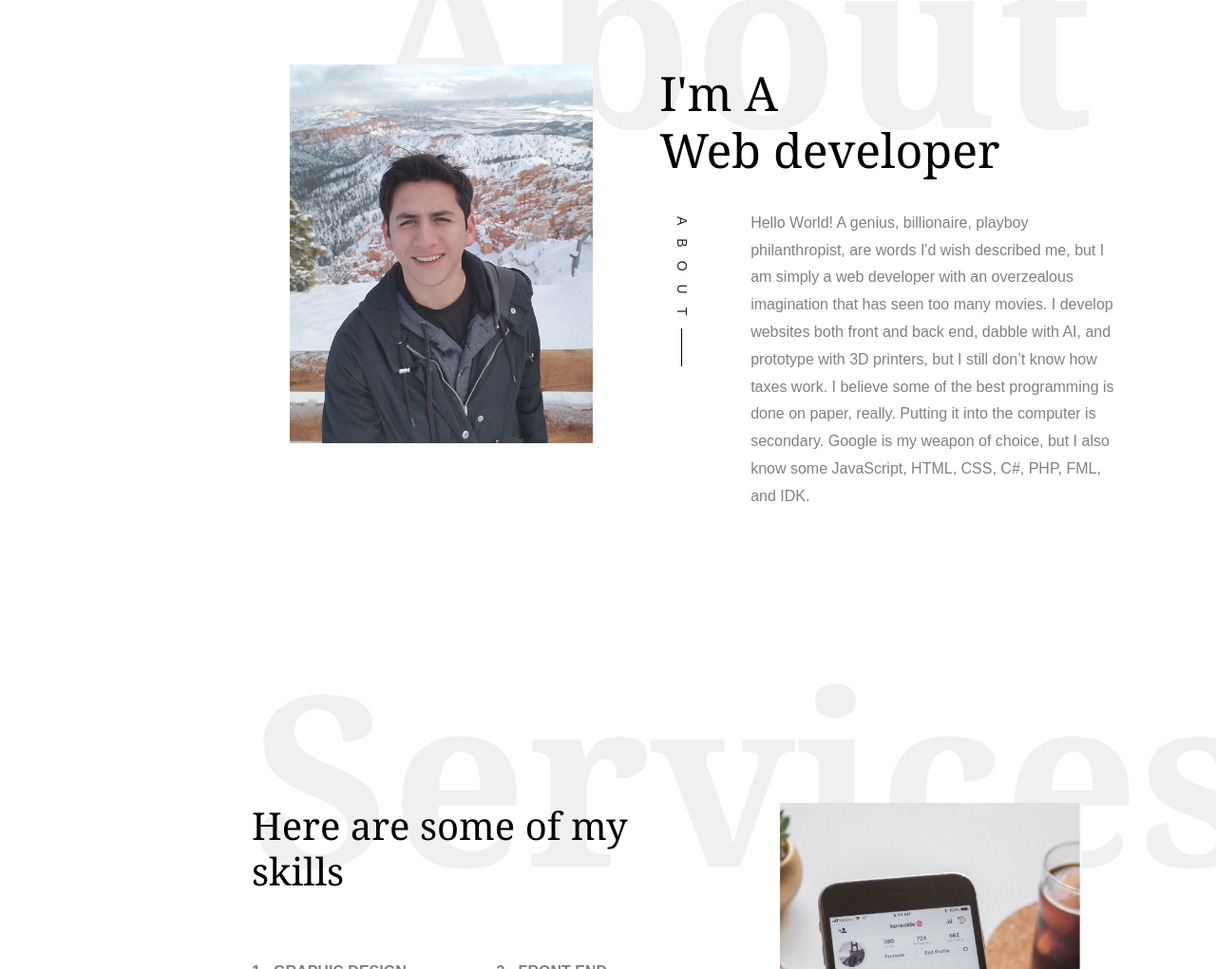
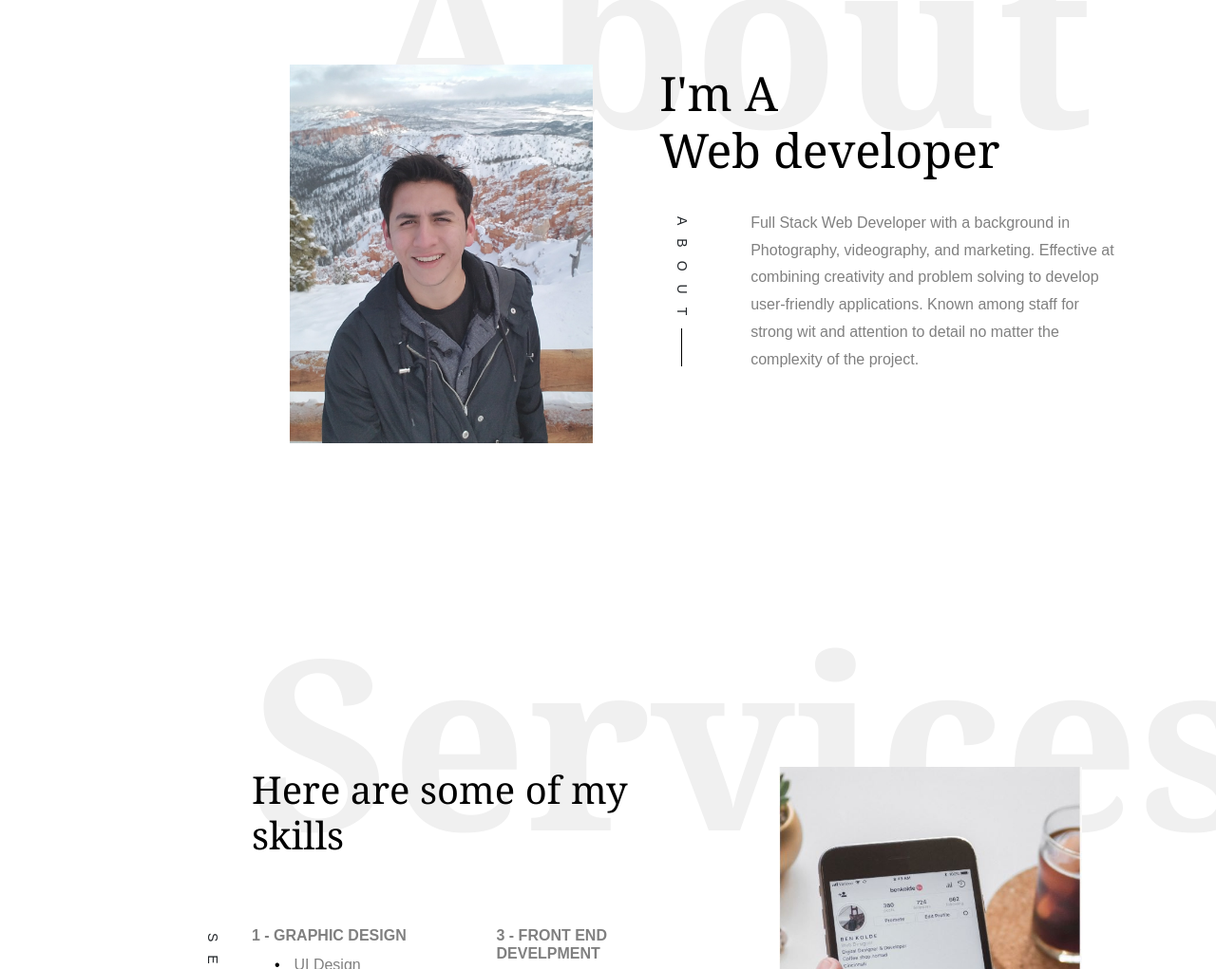
Before and after one commit to PuenteCastillo/myOnlineResume, a plain HTML site: page index.html in a window 1280 px wide. Shown: the part 1200-2221 px from the top of the page at 95% size. Drawn offline with nearby package versions, Linux system fonts and the light colour scheme.

Commit message:
updated Bio (less cheese)

```diff
--- a/index.html
+++ b/index.html
@@ -147,17 +147,10 @@
                                     <h2 class="heading"> About</h2>
                                 </div>
                                 <p class="aboutBio">
-                                    Hello World! A genius, billionaire, playboy philanthropist, are words I'd wish
-                                    described me,
-                                    but I am simply a web developer with an overzealous imagination that has seen too
-                                    many movies. I
-                                    develop websites both front and back end, dabble with AI, and prototype with 3D
-                                    printers, but I
-                                    still don’t know how taxes work. I believe some of the best programming is done on
-                                    paper, really.
-                                    Putting it into the computer is secondary. Google is my weapon of choice, but I
-                                    also know some
-                                    JavaScript, HTML, CSS, C#, PHP, FML, and IDK.</p>
+                                    Full Stack Web Developer with a background in Photography, videography, and
+                                    marketing. Effective at combining creativity and problem solving to develop
+                                    user-friendly applications. Known among staff for strong wit and attention to
+                                    detail no matter the complexity of the project.</p>
                             </div>
 
                         </div>
```
